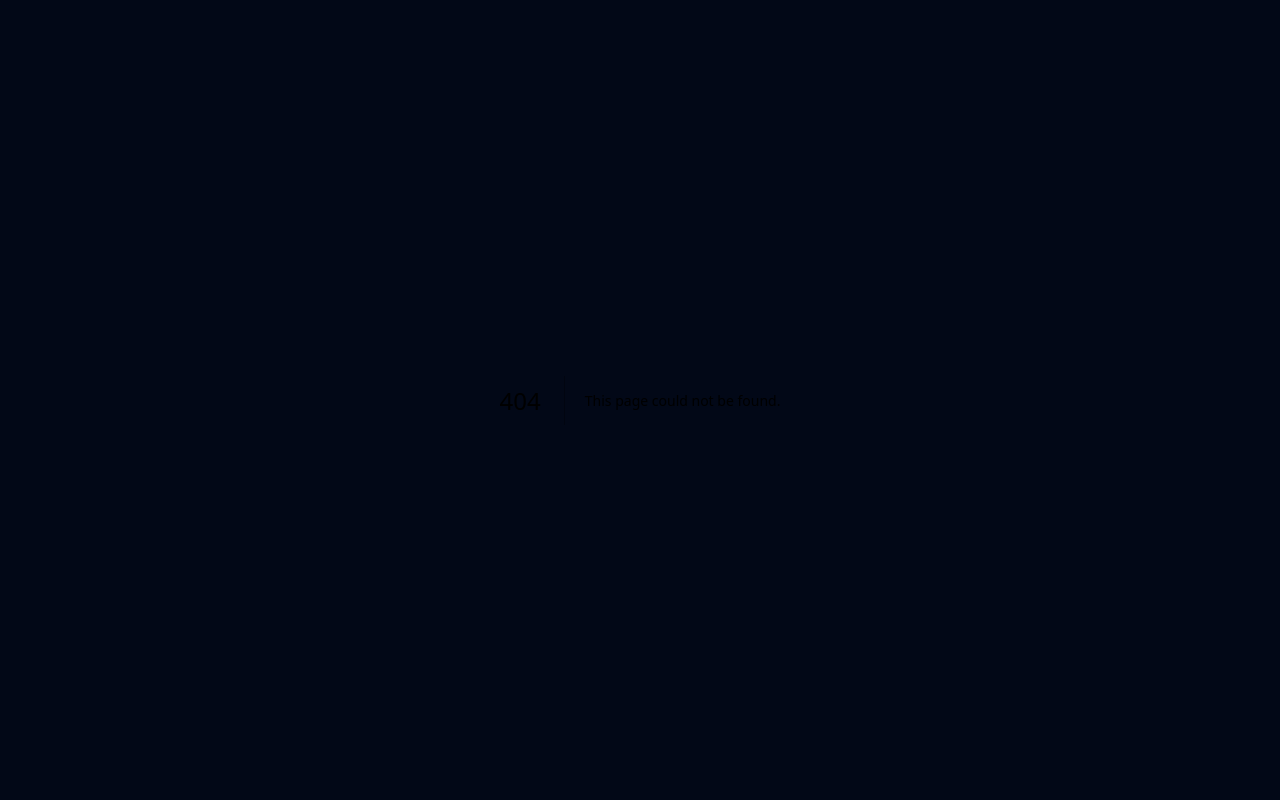
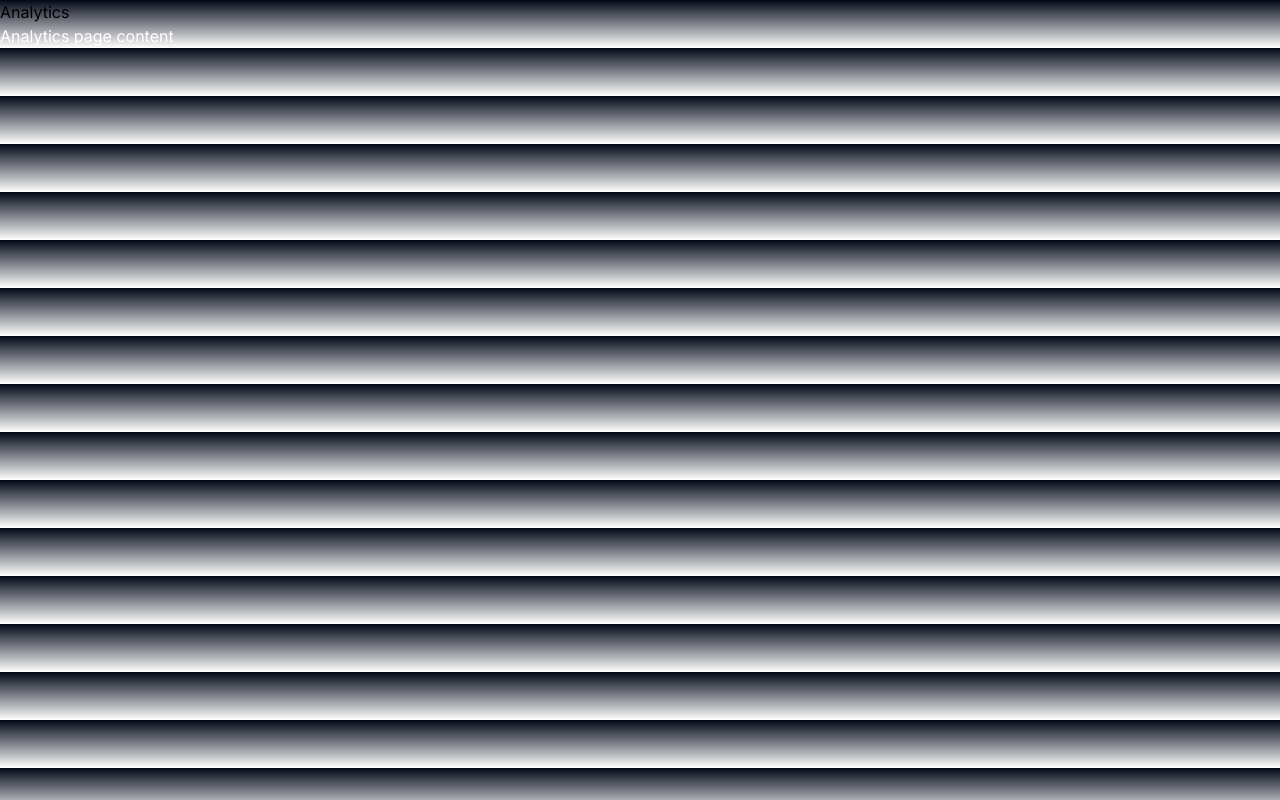
Before and after one commit to NikolaSirakov2/analytics-dashboard, a Next.js app: page /analytics in a window 1280 px wide. Before the commit this address had no page. Built offline with nearby package versions, Linux system fonts and the light colour scheme.

Commit message:
Create page.tsx

```diff
--- /dev/null
+++ b/src/app/analytics/page.tsx
@@ -0,0 +1,9 @@
+const Page = () => {
+    return (
+        <div>
+        <h1>Analytics</h1>
+        <p style={{ color: 'white' }}>Analytics page content</p>
+        </div>
+    );
+    };
+    export default Page;
```
